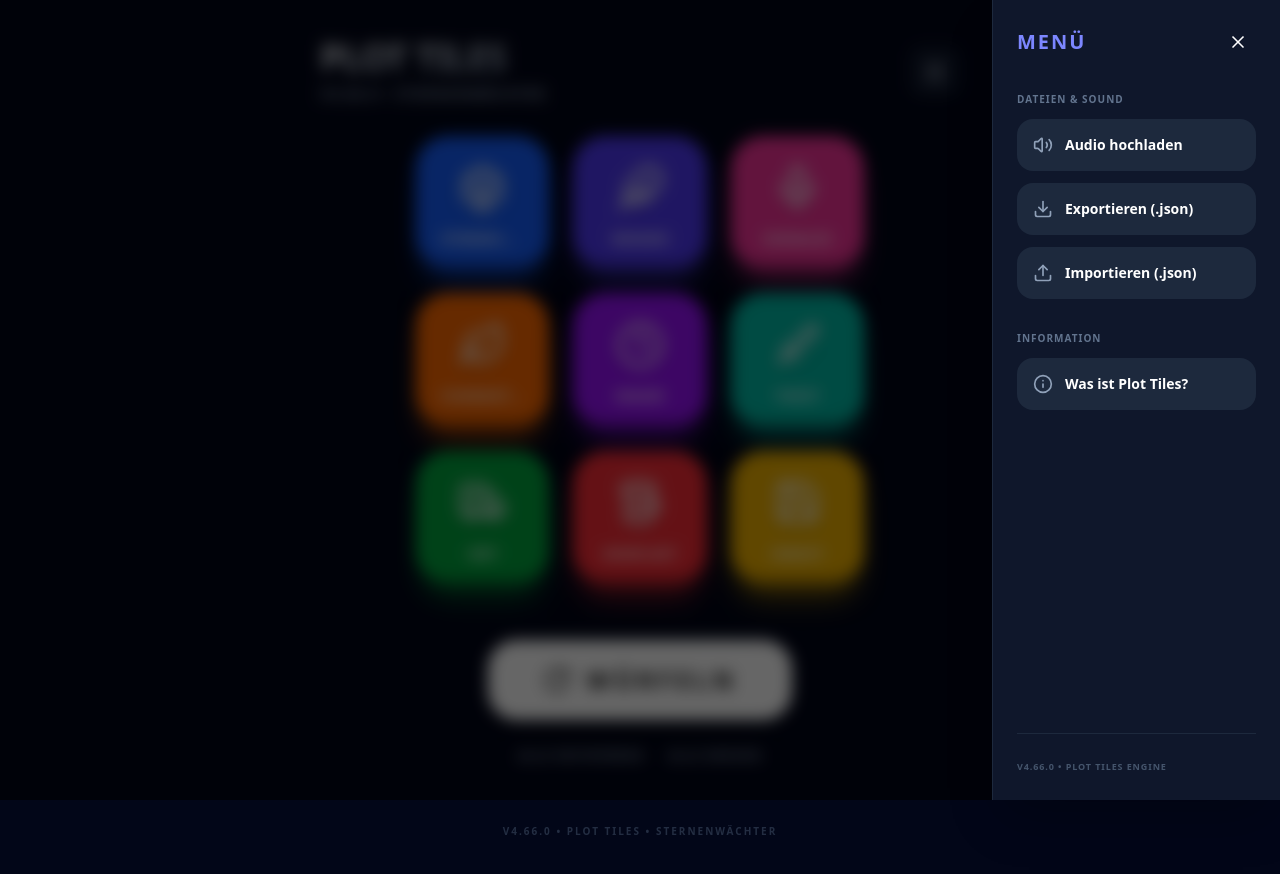
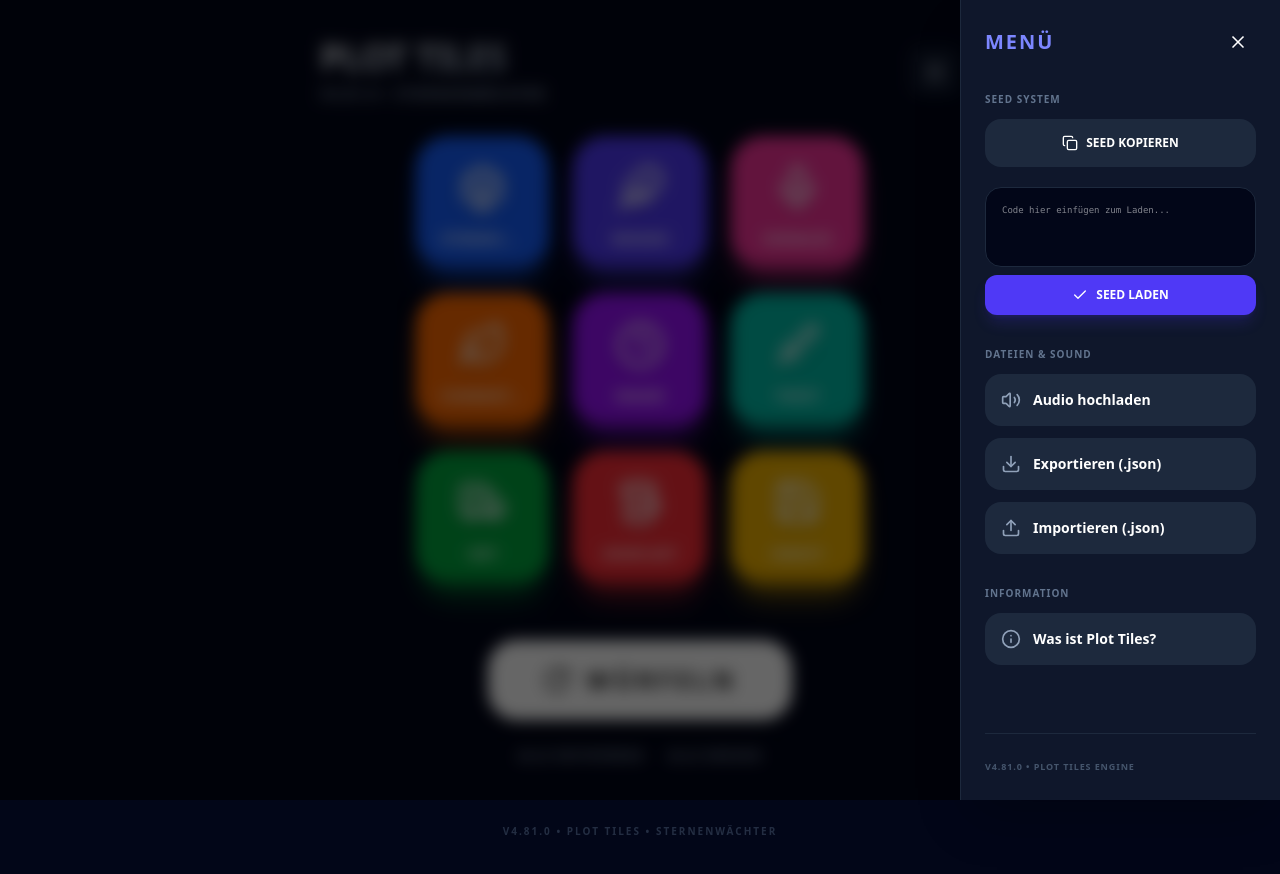
Before and after one commit to m3koenig/PlotTiles, a React (Vite) app: page / in a window 1280 px wide. Both pictures are taken after a click on the button 935 px from the left and 72 px from the top of the page. Shown: the top 874 px of the page. Built offline with nearby package versions, Linux system fonts and the light colour scheme.

Commit message:
➕Add: Seed Feature

```diff
--- a/src/App.jsx
+++ b/src/App.jsx
@@ -26,7 +26,7 @@ import {
   Sprout, Stethoscope, StickyNote, Table, Tablet, Tag, Target, Tent, Terminal, Thermometer,
   ThumbsDown, ThumbsUp, Ticket, Timer, Tornado, Train, Trash, Trophy, Truck, Tv, Users,
   Video, Wallet, Waves, Webcam, Wifi, Wine,
-  Bold, Italic, Heading1, Heading2, Layout, Sparkles
+  Bold, Italic, Heading1, Heading2, Layout, Sparkles, Copy
 } from 'lucide-react';
 
 // ==========================================
@@ -50,11 +50,22 @@ const renderMarkdown = (text) => {
 };
 
 /**
- * Prüft auf Mobilgeräte für Touch-spezifisches Verhalten
+ * Seed Encoding / Decoding
  */
-const isMobile = () => {
-  return /Android|webOS|iPhone|iPad|iPod|BlackBerry|IEMobile|Opera Mini/i.test(navigator.userAgent);
-}
+const encodeState = (state) => {
+  try {
+    const json = JSON.stringify(state);
+    return btoa(unescape(encodeURIComponent(json)));
+  } catch (e) { return ""; }
+};
+
+const decodeState = (encoded) => {
+  try {
+    if (!encoded) return null;
+    const json = decodeURIComponent(escape(atob(encoded.trim())));
+    return JSON.parse(json);
+  } catch (e) { return null; }
+};
 
 // ==========================================
 // 2. STATISCHE DATEN (Kategorien, Icons, Tags)
@@ -216,6 +227,7 @@ const App = () => {
   const [showGenres, setShowGenres] = useState(false);
   const [isMdPreview, setIsMdPreview] = useState(false);
   const [customAudioUrl, setCustomAudioUrl] = useState(null);
+  const [seedInput, setSeedInput] = useState("");
 
   // --- REFS ---
   const fileInputRef = useRef(null);
@@ -235,9 +247,19 @@ const App = () => {
   };
 
   /**
-   * Initialisiert das Spielbrett mit zufälligen Werten
+   * Initialisiert das Spielbrett
    */
   const initDice = useCallback(() => {
+    const params = new URLSearchParams(window.location.search);
+    const urlSeed = params.get('seed');
+    if (urlSeed) {
+      const decoded = decodeState(urlSeed);
+      if (decoded && Array.isArray(decoded)) {
+        setDice(decoded);
+        return;
+      }
+    }
+
     const allIndices = Array.from({ length: STORY_ICONS.length }, (_, i) => i);
     const shuffledIndices = shuffleArray(allIndices);
     const shuffledCategories = shuffleArray(CATEGORIES);
@@ -358,6 +380,39 @@ const App = () => {
     }
   }, [customAudioUrl]);
 
+  // --- SEED HANDLING ---
+  const copyCurrentSeed = () => {
+    const seed = encodeState(dice);
+    const textArea = document.createElement("textarea");
+    textArea.value = seed;
+    textArea.style.position = "fixed";
+    textArea.style.left = "-9999px";
+    document.body.appendChild(textArea);
+    textArea.focus();
+    textArea.select();
+    try {
+      if (document.execCommand('copy')) {
+        setSeedInput("SEED KOPIERT!");
+        setTimeout(() => setSeedInput(seed), 2000);
+      }
+    } catch (err) {
+      console.error("Error copying seed: ", err);
+    }
+    document.body.removeChild(textArea);
+  };
+
+  const handleLoadFromSeed = () => {
+    if (!seedInput) return;
+    const decoded = decodeState(seedInput);
+    if (decoded && Array.isArray(decoded)) {
+      setDice(decoded);
+      setIsMenuOpen(false);
+    } else {
+      setSeedInput("UNGÜLTIGER CODE!");
+      setTimeout(() => setSeedInput(""), 1500);
+    }
+  };
+
   // --- CORE GAME ACTIONS ---
 
   /**
@@ -370,7 +425,7 @@ const App = () => {
 
     setTimeout(() => {
       setDice(prevDice => {
-        // Bugfix: Nur verfügbare Kategorien (nicht gesperrte) neu mischen
+        // Nur verfügbare Kategorien (nicht gesperrte) neu mischen
         const lockedCategoriesLabels = prevDice.filter(d => d.locked).map(d => d.category.label);
         const availableCategories = CATEGORIES.filter(c => !lockedCategoriesLabels.includes(c.label));
         const shuffledAvailableCategories = shuffleArray(availableCategories);
@@ -441,7 +496,7 @@ const App = () => {
     const blob = new Blob([JSON.stringify(dice, null, 2)], { type: 'application/json' });
     const link = document.createElement('a');
     link.href = URL.createObjectURL(blob);
-    link.download = `plot-tiles-v4-66-0.json`;
+    link.download = `plot-tiles-v4-81-0.json`;
     link.click();
     setIsMenuOpen(false);
   };
@@ -485,7 +540,7 @@ const App = () => {
       <header className="w-full max-w-2xl flex justify-between items-center mb-8 mt-6 px-4 text-left">
         <div className="text-left">
           <h1 className="text-4xl font-black tracking-tight bg-clip-text text-transparent bg-gradient-to-br from-white to-slate-500 uppercase leading-none">Plot Tiles</h1>
-          <p className="text-slate-400 text-sm font-bold tracking-widest uppercase mt-2">v4.66.0 • Sternenwächter</p>
+          <p className="text-slate-400 text-sm font-bold tracking-widest uppercase mt-2">v4.81.0 • Sternenwächter</p>
         </div>
         <button
           onClick={() => setIsMenuOpen(true)}
@@ -499,10 +554,29 @@ const App = () => {
       {isMenuOpen && (
         <>
           <div className="fixed inset-0 bg-black/60 backdrop-blur-sm z-[700]" onClick={() => setIsMenuOpen(false)} />
-          <div className="fixed top-0 right-0 h-full w-72 bg-slate-900 border-l border-slate-800 z-[701] shadow-2xl p-6 flex flex-col gap-8 text-left">
+          <div className="fixed top-0 right-0 h-full w-80 bg-slate-900 border-l border-slate-800 z-[701] shadow-2xl p-6 flex flex-col gap-8 text-left overflow-y-auto">
             <div className="flex justify-between items-center text-left">
               <h2 className="text-xl font-black uppercase tracking-widest text-indigo-400">Menü</h2>
               <button onClick={() => setIsMenuOpen(false)} className="p-2 hover:bg-slate-800 rounded-lg"><X size={20} /></button>
+            </div>
+
+            {/* SEED AREA */}
+            <div className="flex flex-col gap-3">
+              <p className="text-[10px] font-black uppercase tracking-widest text-slate-500">Seed System</p>
+              <button onClick={copyCurrentSeed} className="w-full py-4 bg-slate-800 rounded-2xl text-xs font-black uppercase hover:bg-slate-700 transition-all flex items-center justify-center gap-2">
+                <Copy size={16} /> Seed kopieren
+              </button>
+              <div className="relative mt-2 flex flex-col gap-2">
+                <textarea
+                  className="w-full p-4 bg-slate-950 border border-slate-800 rounded-2xl text-[9px] font-mono focus:outline-none focus:border-indigo-500 min-h-[80px] resize-none"
+                  placeholder="Code hier einfügen zum Laden..."
+                  value={seedInput}
+                  onChange={(e) => setSeedInput(e.target.value)}
+                />
+                <button onClick={handleLoadFromSeed} className="w-full py-3 bg-indigo-600 rounded-xl text-xs font-black uppercase hover:bg-indigo-500 transition-colors flex items-center justify-center gap-2 shadow-lg shadow-indigo-600/20">
+                  <Check size={16} /> Seed Laden
+                </button>
+              </div>
             </div>
 
             <div className="flex flex-col gap-3 text-left">
@@ -534,7 +608,7 @@ const App = () => {
             </div>
 
             <div className="mt-auto pt-6 border-t border-slate-800 text-center">
-              <p className="text-[9px] font-black text-slate-600 uppercase tracking-widest leading-loose text-left">v4.66.0 • Plot Tiles Engine</p>
+              <p className="text-[9px] font-black text-slate-600 uppercase tracking-widest leading-loose text-left">v4.81.0 • Plot Tiles Engine</p>
             </div>
           </div>
         </>
@@ -786,7 +860,7 @@ const App = () => {
       </div>
 
       {/* GLOBAL FOOTER */}
-      <footer className="mt-auto py-12 text-slate-600 text-[10px] font-bold tracking-[0.2em] uppercase text-center opacity-50 text-left">v4.66.0 • Plot Tiles • Sternenwächter</footer>
+      <footer className="mt-auto py-12 text-slate-600 text-[10px] font-bold tracking-[0.2em] uppercase text-center opacity-50 text-left">v4.81.0 • Plot Tiles • Sternenwächter</footer>
 
       {/* CSS STYLES & ANIMATIONS */}
       <style>{`
```
